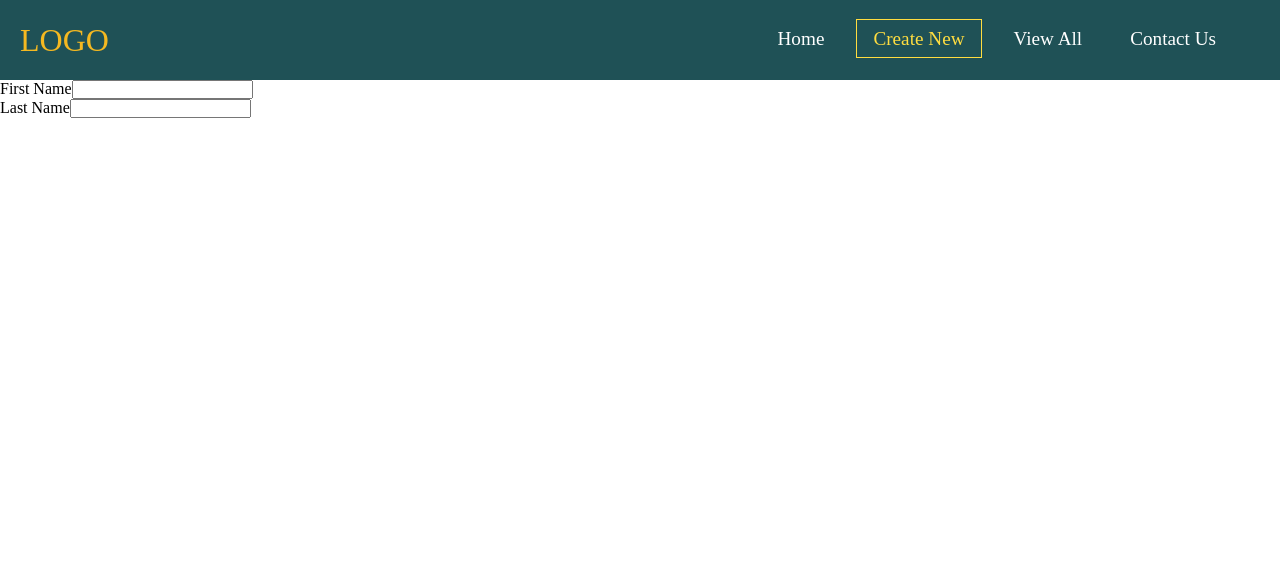
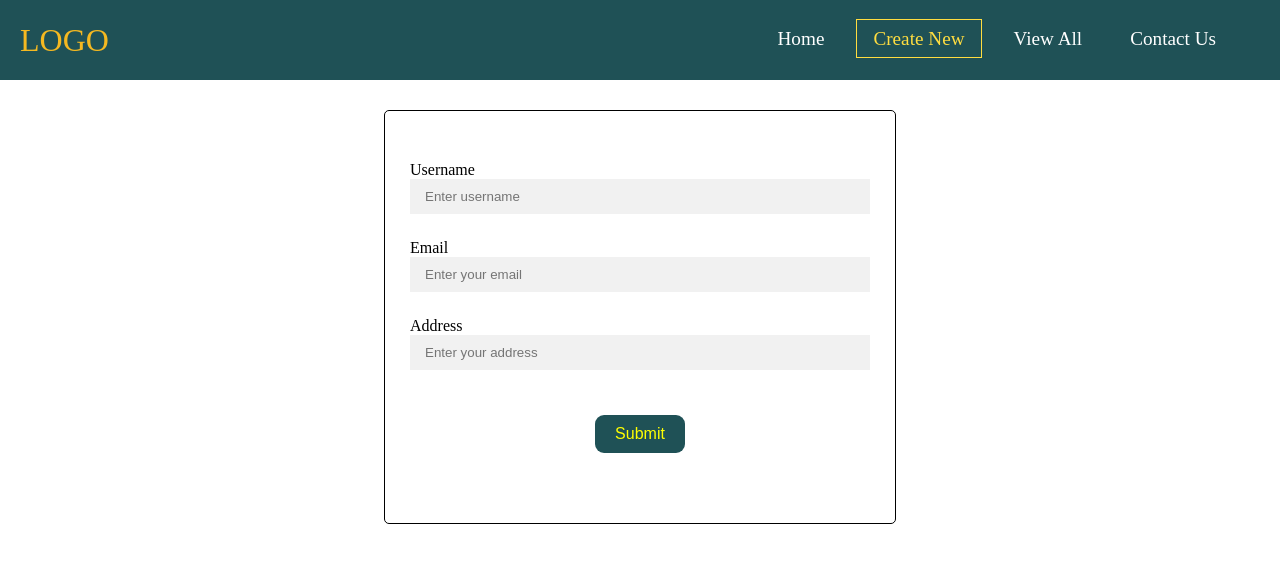
Before and after one commit to Akash-Khadka-099/travel-system, a React (Create React App) app: page /create in a window 1280 px wide. Shown: the top 562 px of the page. Built offline with nearby package versions, Linux system fonts and the light colour scheme; some icons are missing.

Commit message:
created form that asks username, email, address and also styled form using styled components

```diff
--- /dev/null
+++ b/src/components/layout/main/Form.styled.js
@@ -0,0 +1,56 @@
+import styled from "styled-components";
+
+export const DivContainer = styled.div`
+  width: 40%;
+  margin: 30px auto;
+  border: 1px solid black;
+  border-radius: 5px;
+
+@media(max-width: 1100px){
+width : 70%
+}
+
+  @media(max-width: 768px){
+      width: 75%;
+  }
+`;
+
+export const Form = styled.form`
+  margin: 50px auto;
+`;
+
+export const InputDivs = styled.div`
+  margin: 25px;
+  display: flex;
+  flex-direction: column;
+  font-size: 16px;
+`;
+
+export const Input = styled.input`
+  height: 35px;
+  background-color: #f1f1f1;
+  border: none;
+  padding: 10px 15px;
+
+  &:focus {
+    border: none;
+    outline: none;
+  }
+`;
+
+export const Button = styled.button`
+width: 90px;
+  padding: 10px;
+  margin: 20px auto;
+  color: red;
+  font-size: 16px;
+  border: none;
+  background-color: #1f5156;
+  color: yellow;
+  border-radius: 9px;
+
+  &:hover{
+      transform: scale(0.98);
+      cursor: pointer;
+  }
+`;
--- /dev/null
+++ b/src/components/layout/main/FormFill.js
@@ -0,0 +1,46 @@
+import React from "react";
+
+import { Form, InputDivs, Input, DivContainer, Button } from "./Form.styled";
+
+function FormFill() {
+  return (
+    <>
+      <DivContainer>
+        <Form>
+          <InputDivs>
+            <label htmlFor="username">Username</label>
+            <Input
+              type="text"
+              name="username"
+              id="username"
+              placeholder="Enter username"
+            />
+          </InputDivs>
+          <InputDivs>
+            <label htmlFor="email">Email</label>
+            <Input
+              type="email"
+              name="email"
+              id="email"
+              placeholder="Enter your email"
+            />
+          </InputDivs>
+          <InputDivs>
+            <label htmlFor="address">Address</label>
+            <Input
+              type="text"
+              name="address"
+              id="address"
+              placeholder="Enter your address"
+            />
+          </InputDivs>
+          <InputDivs>
+            <Button>Submit</Button>
+          </InputDivs>
+        </Form>
+      </DivContainer>
+    </>
+  );
+}
+
+export default FormFill;
--- /dev/null
+++ b/src/components/layout/main/FormSubmit.js
@@ -0,0 +1,3 @@
+function FormSubmit(){
+
+}
--- a/src/components/pages/Create.js
+++ b/src/components/pages/Create.js
@@ -1,20 +1,11 @@
 import React from "react";
+import FormFill from "../layout/main/FormFill";
 
-import { InputDivs } from "../styles/Create.styled";
 export default function Create() {
   return (
     <>
-      <form action="">
-        <InputDivs>
-          <label htmlFor="firstName"> First Name</label>
-          <input type="text" id="firstName" />
-        </InputDivs>
-        <InputDivs>
-          <label htmlFor="lastName"> Last Name</label>
-          <input type="text" id="lastName" />
-        </InputDivs>
+     <FormFill />
 
-      </form>
     </>
   );
 }
--- a/src/components/styles/Create.styled.js
+++ /dev/null
@@ -1,6 +0,0 @@
-import styled from "styled-components"
-
-export const InputDivs = styled.div`
-    display : block;
-
-`
```
Also changed, not shown: src/components/layout/main/Form.js (deleted, +0 -11 lines), 1 other file (tests, documents, lock files or other folders).
